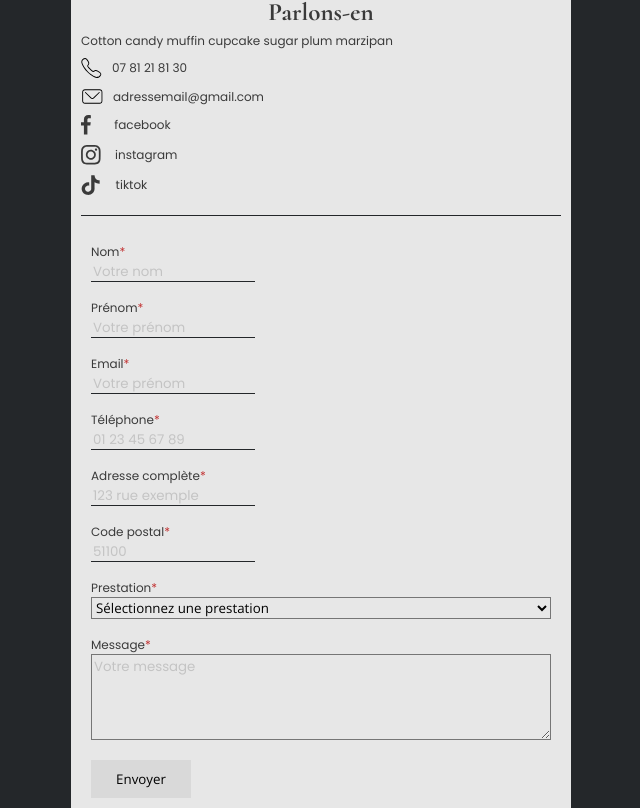
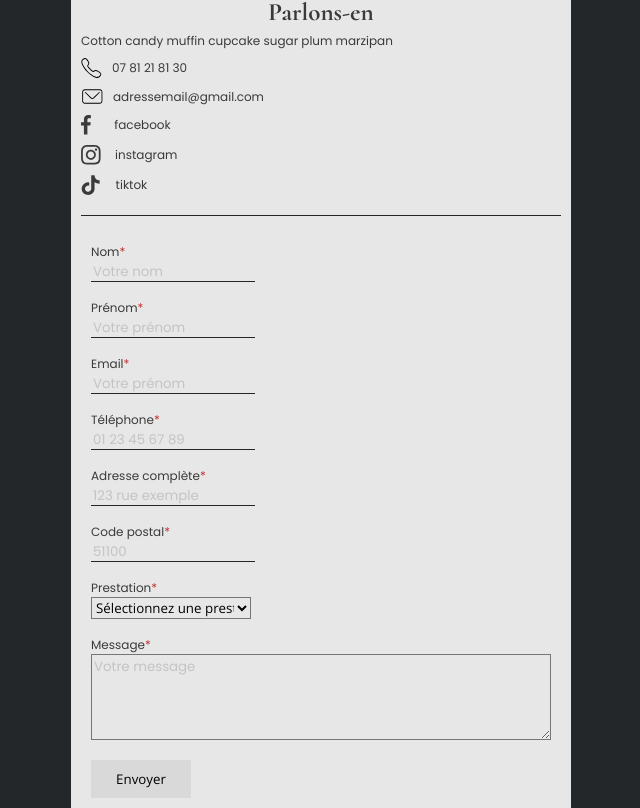
Before and after one commit to DavidSark/EventsStudioDesign, a React (Vite) app: page / in a window 1280 px wide. Shown: the part 3727-4535 px from the top of the page, without its empty margins (319-959 px from the left). Built offline with nearby package versions, Linux system fonts and the light colour scheme.

Commit message:
suite form

```diff
--- a/src/components/ContactForm/ContactForm.scss
+++ b/src/components/ContactForm/ContactForm.scss
@@ -141,9 +141,16 @@ form{
     select{
         background-color: transparent;
     }
+
+    select{
+        width: 40vw;
+        max-width: 160px;
+    }
+
     option{
         background-color: #E7E7E7;
     }
+
 }
 
 ::placeholder{
```
